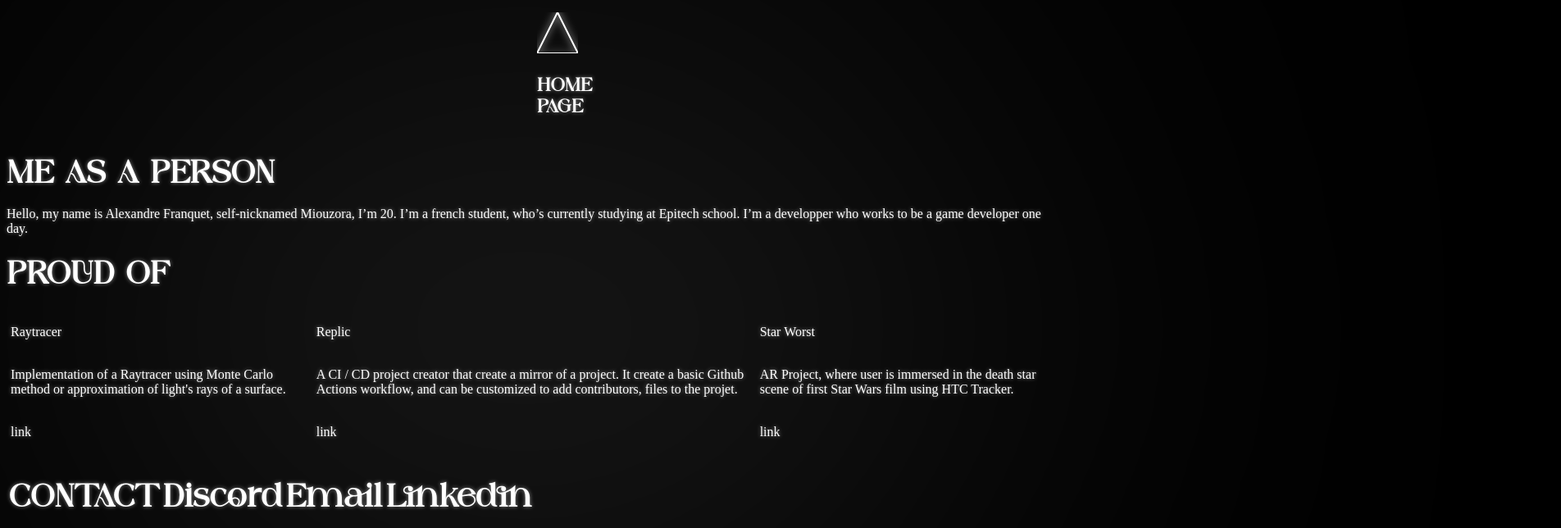
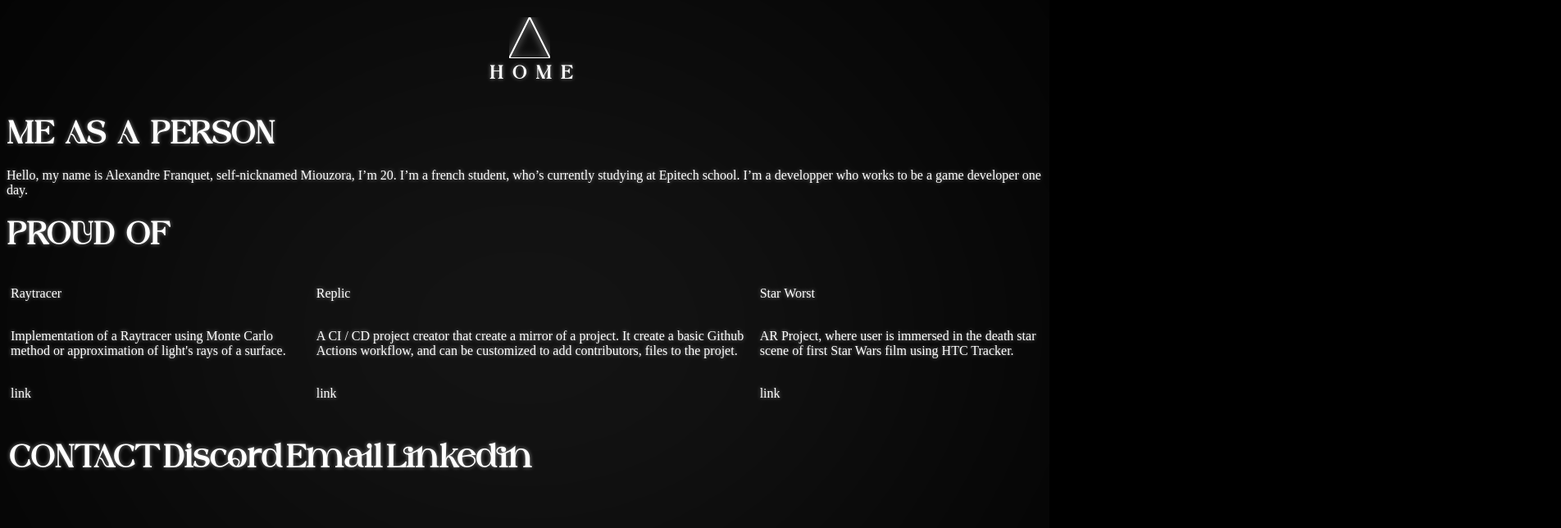
Before and after one commit to Miou-zora/miou-zora.github.io, a React (Create React App) app: page /me in a window 1280 px wide. Shown: the top 644 px of the page at 82% size, 1904 px wide, since content can reach past the window. Built offline with nearby package versions, Linux system fonts and the light colour scheme.

Commit message:
feat(core): add nice button

```diff
--- a/src/components/PageButton.tsx
+++ b/src/components/PageButton.tsx
@@ -35,7 +35,7 @@ export default function PageButton(props: { children: any, page: string, directi
               <tr>
                 {props.children}
               </tr>
-              <tr>
+              <tr style={{ justifyContent: 'center', display: 'flex' }}>
                 <Triangle
                   direction={ props.direction }
                   width={50}
@@ -55,7 +55,7 @@ export default function PageButton(props: { children: any, page: string, directi
         <a href={props.page}>
           <table>
             <td>
-              <tr>
+              <tr style={{ justifyContent: 'center', display: 'flex' }}>
                 <Triangle
                   direction={ props.direction }
                   width={50}
@@ -64,7 +64,8 @@ export default function PageButton(props: { children: any, page: string, directi
                   stroke='white'
                   strokeWidth={2} />
               </tr>
-              <tr>
+              {/* CenterText */}
+              <tr style={{ justifyContent: 'center' }}>
                 {props.children}
               </tr>
             </td>
--- /dev/null
+++ b/src/components/PageButtonWithText.tsx
@@ -0,0 +1,24 @@
+import React from 'react'
+import { Direction } from './Triangle'
+import PageButton from './PageButton'
+
+export default function PageButtonWithText(props: { page: string, direction: Direction, text: string }): JSX.Element {
+  console.log(props.text + ' ' + props.text.length)
+  if (props.direction === Direction.Left || props.direction === Direction.Right) {
+    return (<PageButton page={props.page} direction={props.direction}>
+      {props.text.split('').map((character, index) => {
+        return (
+          <div key={index}>
+            <h3 style={{ textAlign: 'center', margin: '0.3em 10px' }}>{character}</h3>
+          </div>
+        )
+      })}
+    </PageButton>)
+  } else {
+    return (
+      <PageButton page={props.page} direction={props.direction}>
+        <h3 style={{ textAlign: 'center', margin: '2px', letterSpacing: '0.6em', marginRight: '-0.6em' }}>{props.text}</h3>
+      </PageButton>
+    )
+  }
+}
--- a/src/pages/Done.tsx
+++ b/src/pages/Done.tsx
@@ -1,11 +1,11 @@
 import React from 'react'
-import PageButton from '../components/PageButton'
+import PageButtonWithText from '../components/PageButtonWithText'
 import { Direction } from '../components/Triangle'
 
 export default function DonePage(): JSX.Element {
   return (
     <>
-      <PageButton page="/" direction={Direction.Right}><h3>HOME PAGE</h3></PageButton>
+      <PageButtonWithText page="/" direction={Direction.Right} text='HOME'/>
       <h1>DONE PAGE</h1>
     </>
   )
--- a/src/pages/Home.tsx
+++ b/src/pages/Home.tsx
@@ -1,5 +1,5 @@
 import React from 'react'
-import PageButton from '../components/PageButton'
+import PageButtonWithText from '../components/PageButtonWithText'
 import { Direction } from '../components/Triangle'
 import '../styles/Globals.css'
 import styles from './Home.module.css'
@@ -10,13 +10,13 @@ export default function HomePage(): JSX.Element {
       <h3 className={styles.workInProgress}>Work in progress...</h3>
       <h1 className={styles.miouzora}>MIOUZORA</h1>
       <div className={styles.leftButton}>
-        <PageButton page="/done" direction={Direction.Left}><h3>DONE PAGE</h3></PageButton>
+        <PageButtonWithText page="/done" direction={Direction.Left} text='DONE'/>
       </div>
       <div className={styles.bottomButton}>
-        <PageButton page="/me" direction={Direction.Down}><h3>ME PAGE</h3></PageButton>
+        <PageButtonWithText page="/me" direction={Direction.Down} text='ME'/>
       </div>
       <div className={styles.rightButton}>
-        <PageButton page="/todo" direction={Direction.Right}><h3>TODO PAGE</h3></PageButton>
+        <PageButtonWithText page="/todo" direction={Direction.Right} text='TODO'/>
       </div>
     </div>
   )
--- a/src/pages/Me.module.css
+++ b/src/pages/Me.module.css
@@ -1,4 +1,4 @@
 .middleButton {
-  position: relative;
-  left: 50%;
+  display: flex;
+  justify-content: center;
 }
--- a/src/pages/Me.tsx
+++ b/src/pages/Me.tsx
@@ -1,7 +1,7 @@
 import React from 'react'
-import PageButton from '../components/PageButton'
 import { Direction } from '../components/Triangle'
 import style from './Me.module.css'
+import PageButtonWithText from '../components/PageButtonWithText'
 
 class Project {
   name: string
@@ -25,7 +25,7 @@ export default function MePage(): JSX.Element {
   return (
     <>
       <div className={style.middleButton}>
-        <PageButton page="/" direction={Direction.Up}><h3>HOME PAGE</h3></PageButton>
+        <PageButtonWithText page="/" direction={Direction.Up} text="HOME"/>
       </div>
       <h1>ME AS A PERSON</h1>
       <p>Hello, my name is Alexandre Franquet, self-nicknamed Miouzora, I’m 20. I’m a french student, who’s currently studying at Epitech school. I’m a developper who works to be a game developer one day.</p>
--- a/src/pages/ToDo.tsx
+++ b/src/pages/ToDo.tsx
@@ -1,5 +1,5 @@
 import React from 'react'
-import PageButton from '../components/PageButton'
+import PageButtonWithText from '../components/PageButtonWithText'
 import { Direction } from '../components/Triangle'
 
 class Project {
@@ -23,7 +23,7 @@ export default function ToDoPage(): JSX.Element {
   const [selectedProject, setSelectedProject] = React.useState(projects[0])
   return (
     <>
-      <PageButton page="/" direction={Direction.Left}><h3>HOME PAGE</h3></PageButton>
+      <PageButtonWithText page="/" direction={Direction.Left} text='HOME'/>
       <h1>TODO PAGE</h1>
       <table>
         <td width={100}>
```
